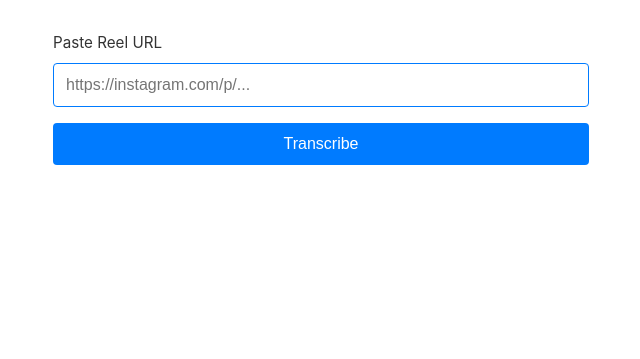
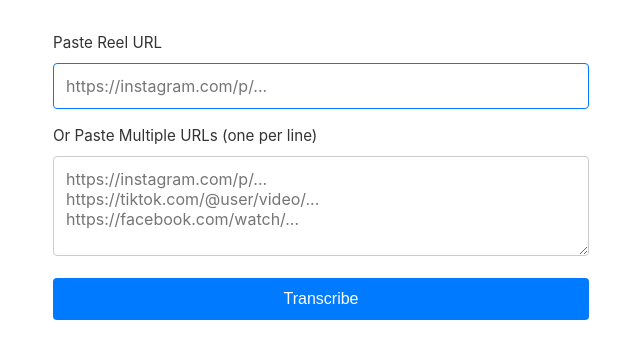
Before and after one commit to kotinos/gemini-transcribe-reel, a Flask app: page / in a window 1280 px wide. Shown: the top 359 px of the page, without its empty margins (319-959 px from the left). Run offline with Flask 3, Linux system fonts and the light colour scheme.

Commit message:
batch input ui

```diff
--- a/app.py
+++ b/app.py
@@ -28,9 +28,21 @@ def index():
 
 @app.route('/transcribe', methods=['POST'])
 def transcribe_endpoint():
-    """Handle transcription requests"""
+    """Handle transcription requests (single or batch)"""
+    import time
+
     data = request.get_json()
-    url = data.get('url', '').strip()
+    urls = data.get('urls', [])
+
+    # Support legacy single URL format
+    if not urls and 'url' in data:
+        urls = [data['url'].strip()]
+
+    if not urls:
+        return jsonify({
+            'success': False,
+            'error': 'ERROR: No URLs provided'
+        }), 400
 
     # Check for API key
     if not api_key:
@@ -46,13 +58,6 @@ def transcribe_endpoint():
             'error': 'ERROR: No internet connection'
         }), 503
 
-    # Validate URL
-    if not transcribe.validate_url(url):
-        return jsonify({
-            'success': False,
-            'error': 'ERROR: Invalid URL format. Must be http:// or https:// from Instagram, TikTok, or Facebook.'
-        }), 400
-
     # Check dependencies
     try:
         transcribe.check_dependencies()
@@ -62,19 +67,54 @@ def transcribe_endpoint():
             'error': 'ERROR: yt-dlp not installed. Server misconfiguration.'
         }), 500
 
-    # Process the URL
-    result = transcribe.process_url(url)
+    # Process URLs
+    results = []
+    total = len(urls)
 
-    if result:
+    for i, url in enumerate(urls, 1):
+        # Validate URL
+        if not transcribe.validate_url(url):
+            results.append({
+                'url': url,
+                'success': False,
+                'transcription': None,
+                'error': 'Invalid URL format'
+            })
+            continue
+
+        # Process the URL
+        result = transcribe.process_url(url, i, total)
+
+        results.append({
+            'url': url,
+            'success': result is not None,
+            'transcription': result,
+            'error': None if result else 'Transcription failed'
+        })
+
+        # Rate limiting between requests (except for last one)
+        if i < total:
+            time.sleep(4)  # Free tier: 15 requests/minute
+
+    # Return appropriate response
+    if len(urls) == 1:
+        # Single URL - return simple format
+        if results[0]['success']:
+            return jsonify({
+                'success': True,
+                'transcription': results[0]['transcription']
+            })
+        else:
+            return jsonify({
+                'success': False,
+                'error': f"ERROR: {results[0]['error']}"
+            }), 500
+    else:
+        # Batch - return all results
         return jsonify({
             'success': True,
-            'transcription': result
+            'results': results
         })
-    else:
-        return jsonify({
-            'success': False,
-            'error': 'ERROR: Could not transcribe video. Check URL or try again later.'
-        }), 500
 
 if __name__ == '__main__':
     app.run(debug=True, host='127.0.0.1', port=5000)
--- a/templates/index.html
+++ b/templates/index.html
@@ -26,18 +26,26 @@
             color: #333;
         }
 
-        input[type="text"] {
+        input[type="text"],
+        textarea {
             width: 100%;
             padding: 0.75rem;
             font-size: 1rem;
             border: 1px solid #ccc;
             border-radius: 4px;
             margin-bottom: 1rem;
+            font-family: inherit;
         }
 
-        input[type="text"]:focus {
+        input[type="text"]:focus,
+        textarea:focus {
             outline: none;
             border-color: #007bff;
+        }
+
+        textarea {
+            resize: vertical;
+            min-height: 100px;
         }
 
         button {
@@ -104,6 +148,12 @@
         autocomplete="off"
     >
 
+    <label for="batch-input">Or Paste Multiple URLs (one per line)</label>
+    <textarea
+        id="batch-input"
+        placeholder="https://instagram.com/p/...&#10;https://tiktok.com/@user/video/...&#10;https://facebook.com/watch/..."
+    ></textarea>
+
     <button id="transcribe-btn">Transcribe</button>
 
     <div id="loading" class="loading hidden">Transcribing…</div>
@@ -112,6 +162,7 @@
 
     <script>
         const urlInput = document.getElementById('url-input');
+        const batchInput = document.getElementById('batch-input');
         const transcribeBtn = document.getElementById('transcribe-btn');
         const loading = document.getElementById('loading');
         const error = document.getElementById('error');
@@ -143,11 +194,57 @@
             error.classList.add('hidden');
         }
 
+        function showBatchResults(results) {
+            const successCount = results.filter(r => r.success).length;
+            const total = results.length;
+
+            result.innerHTML = '';
+
+            // Add summary
+            const summary = document.createElement('div');
+            summary.className = 'batch-summary';
+            summary.textContent = `BATCH RESULTS: ${successCount}/${total} successful`;
+            result.appendChild(summary);
+
+            // Add individual results
+            results.forEach((item, index) => {
+                const resultDiv = document.createElement('div');
+                resultDiv.className = `batch-result ${item.success ? 'batch-result-success' : 'batch-result-failed'}`;
+
+                const header = document.createElement('div');
+                header.className = 'batch-result-header';
+                header.textContent = `[${index + 1}] ${item.url}`;
+                resultDiv.appendChild(header);
+
+                const content = document.createElement('div');
+                content.textContent = item.success ? item.transcription : '(FAILED)';
+                content.style.whiteSpace = 'pre-wrap';
+                content.style.wordWrap = 'break-word';
+                resultDiv.appendChild(content);
+
+                result.appendChild(resultDiv);
+            });
+
+            result.classList.remove('hidden');
+            error.classList.add('hidden');
+        }
+
         async function transcribe() {
-            const url = urlInput.value.trim();
+            const singleUrl = urlInput.value.trim();
+            const batchUrls = batchInput.value.trim();
 
-            if (!url) {
-                showError('ERROR: Please paste a URL');
+            // Determine if single or batch
+            let urls = [];
+            if (singleUrl && !batchUrls) {
+                urls = [singleUrl];
+            } else if (batchUrls) {
+                urls = batchUrls.split('\n')
+                    .map(line => line.trim())
+                    .filter(line => line && !line.startsWith('#'));
+            }
+
+            if (urls.length === 0) {
+                showError('ERROR: Please paste at least one URL');
                 return;
             }
 
@@ -159,7 +256,7 @@
                     headers: {
                         'Content-Type': 'application/json',
                     },
-                    body: JSON.stringify({ url: url })
+                    body: JSON.stringify({ urls: urls })
                 });
 
                 const data = await response.json();
@@ -167,7 +264,13 @@
                 hideLoading();
 
                 if (data.success) {
-                    showResult(data.transcription);
+                    if (data.results) {
+                        // Batch results
+                        showBatchResults(data.results);
+                    } else {
+                        // Single result
+                        showResult(data.transcription);
+                    }
                 } else {
                     showError(data.error || 'ERROR: Transcription failed');
                 }
@@ -185,6 +288,20 @@
             }
         });
 
+        // Clear batch input when typing in single URL field
+        urlInput.addEventListener('input', () => {
+            if (urlInput.value.trim()) {
+                batchInput.value = '';
+            }
+        });
+
+        // Clear single input when typing in batch field
+        batchInput.addEventListener('input', () => {
+            if (batchInput.value.trim()) {
+                urlInput.value = '';
+            }
+        });
+
         // Focus input on load
         urlInput.focus();
     </script>
```
Also changed, not shown: other parts of templates/index.html (+36 -0 lines).
